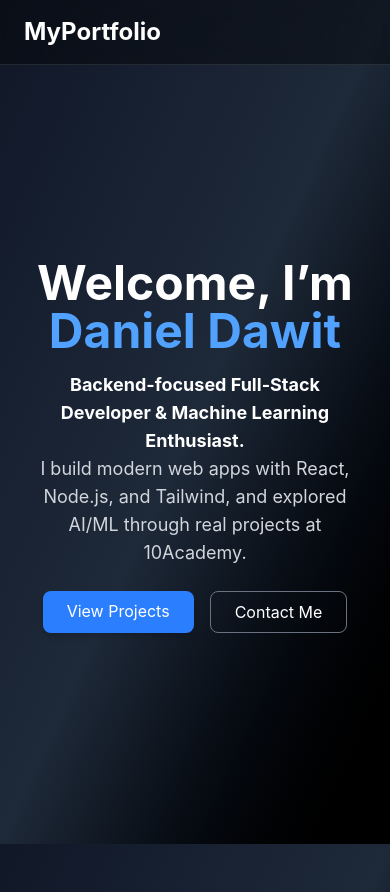
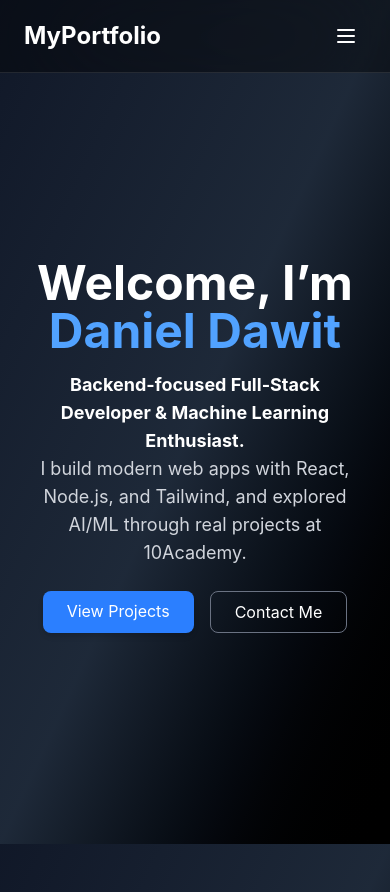
Before and after one commit to Daniel-1961/personal-portfolio, a React (Vite) app: page / in a window 390 px wide. Built offline with nearby package versions, Linux system fonts and the light colour scheme.

Commit message:
Refactor Navbar component with responsive menu

```diff
--- a/src/components/Navbar.jsx
+++ b/src/components/Navbar.jsx
@@ -1,21 +1,60 @@
+import { useState } from "react";
 import { Link } from "react-router-dom";
 
 export default function Navbar() {
+  const [open, setOpen] = useState(false);
+
   return (
-   <nav className="fixed top-0 left-0 w-full z-50 bg-black/40 backdrop-blur-3xl border-b border-white/10">
-  <div className="max-w-7xl mx-auto px-6 py-4 flex justify-between items-center">
-    {/* Logo */}
-    <h1 className="text-2xl font-bold text-white"><Link to="/">MyPortfolio</Link></h1>
+    <nav className="fixed top-0 left-0 w-full z-50 bg-black/40 backdrop-blur-3xl border-b border-white/10">
+      <div className="max-w-7xl mx-auto px-6 py-4 flex justify-between items-center">
 
-    {/* Links */}
-    <ul className="hidden md:flex space-x-8 text-gray-300">
-      <li><a href="home" className="hover:text-white">Home</a></li>
-      <li><a href="about" className="hover:text-white">About</a></li>
-      <li><a href="projects" className="hover:text-white">Projects</a></li>
-      <li><a href="contact" className="hover:text-white">Contact</a></li>
-    </ul>
-  </div>
-</nav>
+        <h1 className="text-2xl font-bold text-white">
+          <Link to="/">MyPortfolio</Link>
+        </h1>
 
+        <div className="flex items-center">
+
+          <ul className="hidden md:flex space-x-8 text-gray-300">
+            <li>
+              <Link to="/" className="hover:text-white">Home</Link>
+            </li>
+            <li>
+              <Link to="/about" className="hover:text-white">About</Link>
+            </li>
+            <li>
+              <Link to="/projects" className="hover:text-white">Projects</Link>
+            </li>
+            <li>
+              <Link to="/contact" className="hover:text-white">Contact</Link>
+            </li>
+          </ul>
+
+          <button
+            onClick={() => setOpen(!open)}
+            className="md:hidden text-white p-2 rounded hover:bg-white/10 ml-3"
+            aria-label={open ? "Close menu" : "Open menu"}
+            aria-expanded={open}
+          >
+            {open ? (
+              <svg xmlns="http://www.w3.org/2000/svg" className="h-6 w-6" fill="none" viewBox="0 0 24 24" stroke="currentColor">
+                <path strokeLinecap="round" strokeLinejoin="round" strokeWidth={2} d="M6 18L18 6M6 6l12 12" />
+              </svg>
+            ) : (
+              <svg xmlns="http://www.w3.org/2000/svg" className="h-6 w-6" fill="none" viewBox="0 0 24 24" stroke="currentColor">
+                <path strokeLinecap="round" strokeLinejoin="round" strokeWidth={2} d="M4 6h16M4 12h16M4 18h16" />
+              </svg>
+            )}
+          </button>
+        </div>
+      </div>
+      <div className={`${open ? 'flex' : 'hidden'} md:hidden flex-col bg-black/60 backdrop-blur-sm border-b border-white/10`}>
+        <div className="px-6 py-4 flex flex-col space-y-3 text-gray-200">
+          <Link to="/" onClick={() => setOpen(false)} className="hover:text-white">Home</Link>
+          <Link to="/about" onClick={() => setOpen(false)} className="hover:text-white">About</Link>
+          <Link to="/projects" onClick={() => setOpen(false)} className="hover:text-white">Projects</Link>
+          <Link to="/contact" onClick={() => setOpen(false)} className="hover:text-white">Contact</Link>
+        </div>
+      </div>
+    </nav>
   );
 }
```
